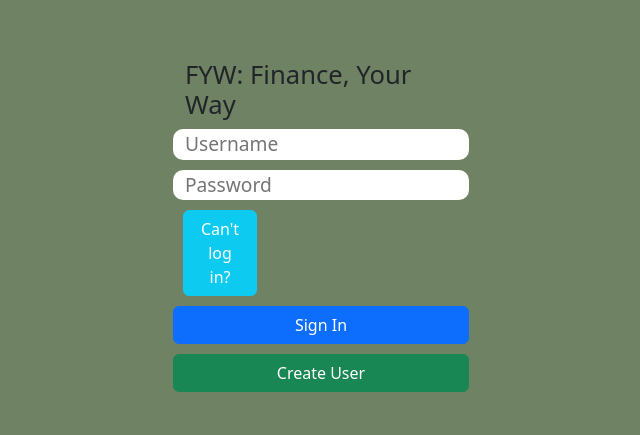
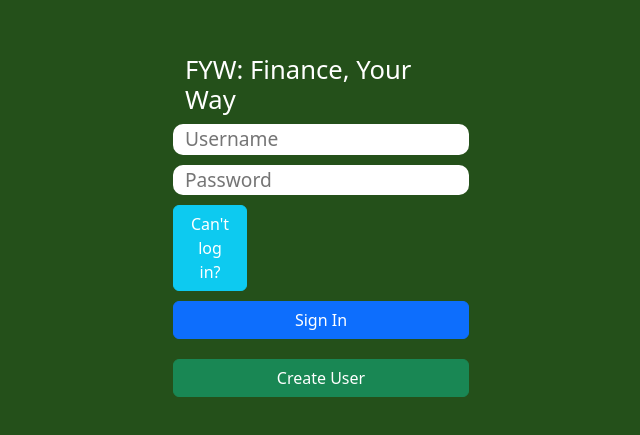
Before and after one commit to jgoudreau0120/finance-repo, a React (Create React App) app: page / in a window 1280 px wide. Shown: the part 169-604 px from the top of the page, without its empty margins (307-947 px from the left). Built offline with nearby package versions, Linux system fonts and the light colour scheme.

Commit message:
adding more pages

```diff
--- a/src/App.js
+++ b/src/App.js
@@ -7,6 +7,7 @@ import Account from './pages/AccountManagement';
 import Login from './pages/Login';
 import Settings from './pages/Settings';
 import Tile from './components/Tile';
+import CreateUser from './pages/CreateUser';
 
 function App() {
   return (
@@ -18,6 +19,7 @@ function App() {
           <Route path='/home' element={<Home/>}></Route>
           <Route path='/myAccount' element={<Account/>}></Route>
           <Route path='/settings' element={<Settings/>}></Route>
+          <Route path='/createUser' element={<CreateUser/>}></Route>
         </Routes>
       </Router>
     </div>
--- /dev/null
+++ b/src/pages/CreateUser.jsx
@@ -0,0 +1,10 @@
+
+const CreateUser = () => {
+  return(
+    <div>
+      This is create user
+    </div>
+  )
+}
+
+export default CreateUser;
--- a/src/pages/Login.css
+++ b/src/pages/Login.css
@@ -4,6 +4,16 @@ body, html {
 
 h1 {
   font-size: 2vw;
+  color: rgb(255, 255, 255);
+}
+
+a {
+  padding-left: 0 !important;
+  padding-right: 0 !important;
+}
+
+.background {
+  background-color: rgb(36, 80, 26);
 }
 
 .flex {
@@ -31,13 +41,13 @@ h1 {
   justify-content: right;
 }
 
-.row.center {
+.center {
   justify-content: center;
 }
 
 input, label, button {
   font-size: 1.5vw;
-  margin: 10px;
+  margin: 10px 0;
   border-radius: 10px;
   border: none;
 }
--- a/src/pages/Login.jsx
+++ b/src/pages/Login.jsx
@@ -2,10 +2,11 @@
 import 'bootstrap/dist/css/bootstrap.min.css';
 import '../App.css';
 import './Login.css';
+import { BrowserRouter, Route, Routes, Link, useLocation } from "react-router-dom";
 
 const Login = () => {
   return (
-    <div className='flex center inherit' style={{backgroundColor: 'rgba(112, 130, 100)'}}>
+    <div className='background flex center inherit'>
       <div className='container'>
         <div className='row center'>
           <h1>FYW: Finance, Your Way</h1>
@@ -23,7 +24,8 @@ const Login = () => {
           <button className='btn btn-primary wide'>Sign In</button>
         </div>
         <div className='row center'>
-          <button className='btn btn-success wide'>Create User</button>
+          <Link to='/createUser'><button className='btn btn-success wide'>Create User</button></Link>
+
         </div>
       </div>
     </div>
```
Also changed, not shown: src/pages/CreateUser.css (added).
